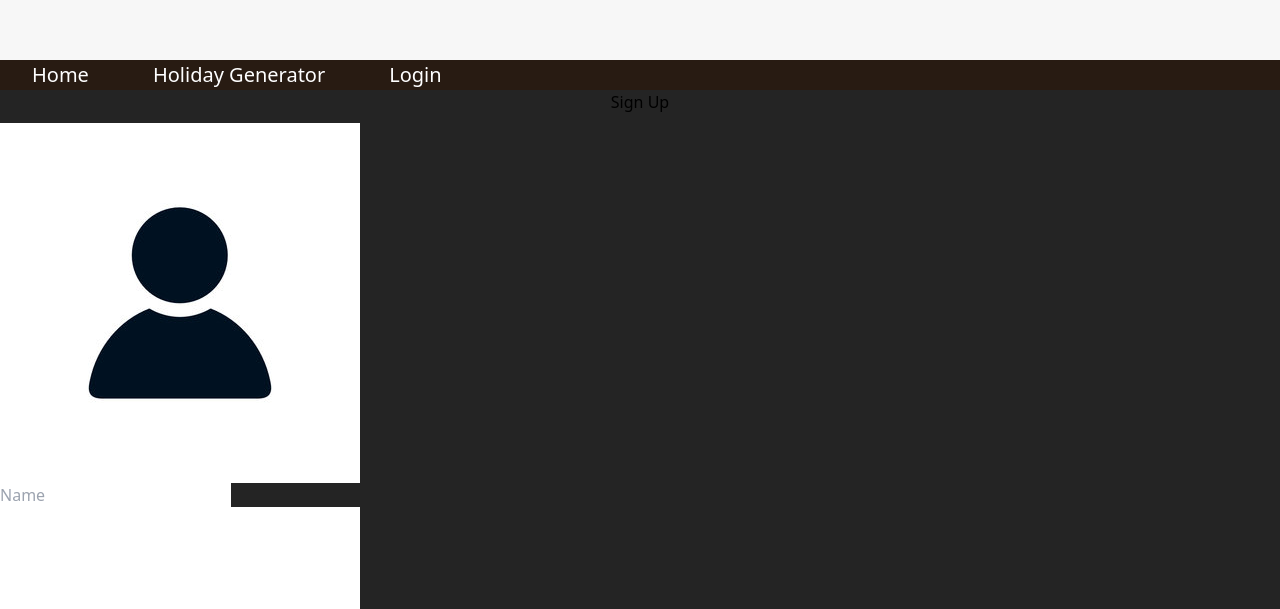
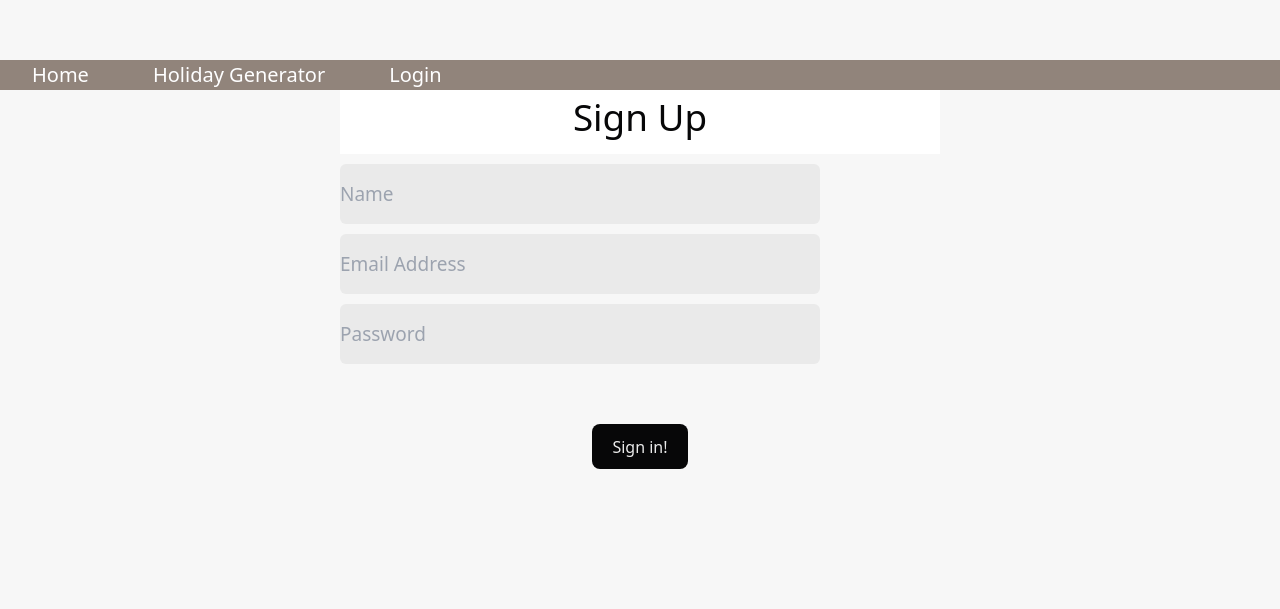
Before and after one commit to 3Joheb/destination-sensation, a React (Vite) app: page /login in a window 1280 px wide. Shown: the part 140-749 px from the top of the page. Built offline with nearby package versions, Linux system fonts and the light colour scheme.

Commit message:
login fix

```diff
--- a/src/index.css
+++ b/src/index.css
@@ -28,21 +28,78 @@ button:focus-visible {
 }
 
 
-.container {
+.container{
   display: flex;
   flex-direction: column;
+  margin: auto;
   margin-top: 200px;
-    background-color: #242424;
+  width: 600px;
   padding-bottom: 30px;
 }
-
-.header {
+.header{
   display: flex;
   flex-direction: column;
   align-items: center;
   gap: 9px;
+  color: black;
   width: 100%;
   margin-top: 30px;
+  background-color: white;
+}
+.text{
+color: #070708;
+font-size: 2.3em;
+font-weight: 500;
+}
+.inputs{
+  margin-top: 25px;
+  display: flex;
+  flex-direction: column;
+  gap: 10x;
+  align-items: center;
+}
+.input{
+  display: flex;
+  align-items: center;
+  margin-top: 10px;
+  width: 480px;
+  height: 60px;
+  background: #eaeaea;
+  border-radius: 6px;
+}
+.input img{
+  margin: 0px 30px;
+}
+.input input{
+  height: 50px;
+  width: 400px;
+  background: transparent;
+  border: none;
+  outline: none;
+  color: #797979;
+  font-size: 19px;
+}
+.submit-container{
+  display: flex;
+  gap: 30px;
+  margin: 60px auto;
+}
+.submit{
+  display: flex;
+  justify-content: center;
+  align-items: center;
+  width: 220px;
+  height: 59px;
+  color: #fff;
+  background: green;
+  border-radius: 50px;
+  font-size: 19px;
+  font-weight: 700;
+  cursor: pointer;
+}
+.gray{
+  background: color #f5f5fa;
+  color: #ebe5e5
 }
 
 nav {
@@ -100,3 +157,7 @@ nav li a::after {
     cursor: pointer;
     color: #1a1a1a;
 }
+button{
+  background-color: #070708;
+  color: #eaeaea;
+}
--- a/src/pages/LoginSignup/index.tsx
+++ b/src/pages/LoginSignup/index.tsx
@@ -1,8 +1,4 @@
 
-
-import name_icon from '../../assets/name.jpg'
-import email_icon from '../../assets/email.jpg'
-import password_icon from '../../assets/password.jpg'
 import { useState } from 'react';
 
 const LoginSignup = () => {
@@ -16,21 +12,16 @@ const LoginSignup = () => {
                 <div className="underline"></div>
             </div>
             <div className="input">
-                <img src={name_icon} alt="" />
                 <input type="fullName" placeholder='Name' />
             </div>
             <div className="input">
-                <img src={email_icon} alt="" />
                 <input type="email" placeholder='Email Address' />
             </div>
             <div className="input">
-                <img src={password_icon} alt="" />
                 <input type="password" placeholder='Password' />
             </div>
-            <div className="forgot-password">Lost Password? <span>Click Here!</span></div>
             <div className="submit-container">
-                <div className="submit">Signup</div>
-                <div className="submit">Login</div>
+            <button onClick={LoginSignup}>Sign in!</button>
             </div>
         </div>
     )
```
Also changed, not shown: src/pages/Payment/index.tsx (+2 -7 lines). Lines whose indentation alone changed are shown as unchanged.
